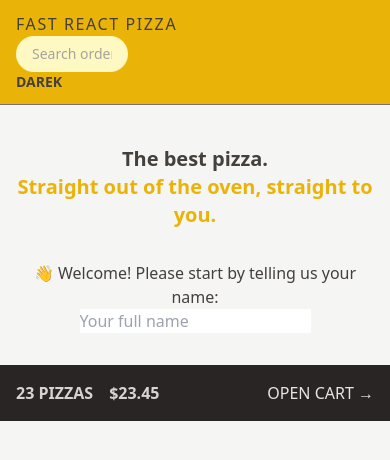
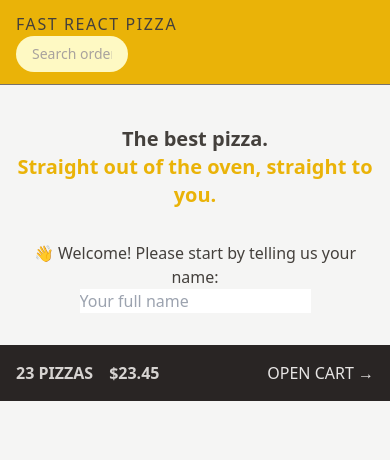
Before and after one commit to BoosterTech/fast-pizza-co, a React (Vite) app: page / in a window 390 px wide. Shown: the top 460 px of the page. Built offline with nearby package versions, Linux system fonts and the light colour scheme.

Commit message:
styles applied

```diff
--- a/src/features/user/Username.jsx
+++ b/src/features/user/Username.jsx
@@ -1,7 +1,7 @@
-import React from 'react';
+import React from "react";
 
 const Username = () => {
-  return <div className="text-sm font-semibold">Darek</div>;
+  return <div className="hidden text-sm font-semibold md:block">Darek</div>;
 };
 
 export default Username;
```
